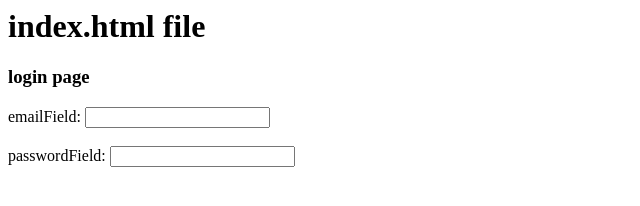
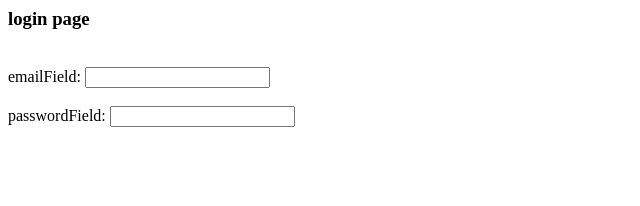
Before and after one commit to daniel-barbu/firebaseTest, a plain HTML site: page index.html in a window 1280 px wide. Shown: the whole page, without its empty margins (0-640 px from the left). Drawn offline with Linux system fonts and the light colour scheme.

Commit message:
Update index.html

```diff
--- a/index.html
+++ b/index.html
@@ -3,12 +3,8 @@
 
 </head>
 <body>
-  <h1>index.html file</h1>
-  <h3>login page</h3>
-
-  <label for="emailField">emailField:</label>
-  <input type="email" id="emailField" name="emailField"><br><br>
-  <label for="passwordField">passwordField:</label>
-  <input type="password" id="passwordField" name="passwordField"><br><br>
+  <h3>login page</h3><br>
+  <label for="emailField">emailField: </label><input type="email" id="emailField" name="emailField"><br><br>
+  <label for="passwordField">passwordField: </label><input type="password" id="passwordField" name="passwordField"><br><br>
 </body>
 </html>
```
